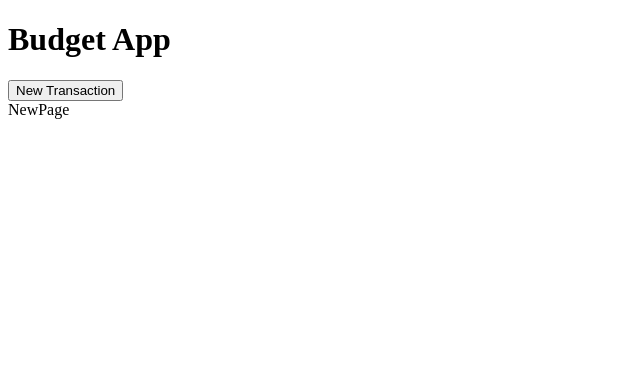
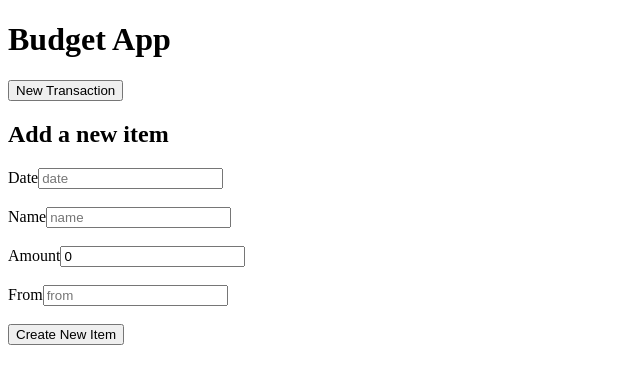
Before and after one commit to ChristineMarchese/PROJECT-BUDGETAPP-FRONTEND, a React (Vite) app in the folder Project-BudgetAPP-Frontend/: page /budget/new in a window 1280 px wide. Shown: the top 384 px of the page, without its empty margins (0-640 px from the left). Built offline with nearby package versions, Linux system fonts and the light colour scheme.

Commit message:
new page and started edit page

```diff
--- a/Project-BudgetAPP-Frontend/src/component/EditPage.jsx
+++ b/Project-BudgetAPP-Frontend/src/component/EditPage.jsx
@@ -1,8 +1,23 @@
+import { useNavigate } from "react-router-dom";
 
 
- function EditPage() {
+function EditPage() {
+const navigate = useNavigate();
+const [date, seDate] = useState();
+
+
+
+function submitButton(e){
+  e.prevent.default();
+}
+
   return (
+   <>
     <div>EditPage</div>
+    <form>
+      <button onSubmit={submitButton}>Submit</button>
+    </form>
+  </>
   )
 }
 
--- a/Project-BudgetAPP-Frontend/src/component/NewPage.jsx
+++ b/Project-BudgetAPP-Frontend/src/component/NewPage.jsx
@@ -1,8 +1,67 @@
+  import { useNavigate } from "react-router-dom";
+  import { useState } from "react";
+  import axios from "axios";
 
 
  function NewPage() {
+ const navigate = useNavigate();
+ const API = import.meta.env.VITE_API_KEY;
+ const [date, setDate] = useState("");
+ const [name, setName] = useState();
+ const [amount, setAmount] = useState(0);
+ const [from, setFrom] = useState("");
+
+async function newButton(e) {
+   e.preventDefault();
+     try{
+       let result = await axios.post(`${API}/budget`,{
+         date: date,
+         name: name,
+         amount: amount,
+         from: from,
+       });
+       navigate("/budget");
+       console.log(result);
+       return result;
+      }catch(error){
+      console.log(error);
+     }
+   }
   return (
-    <div>NewPage</div>
+   <>
+    <h2>Add a new item</h2>
+    <form onSubmit={newButton}>
+      <div>
+        <label>Date</label>
+        <input type="text" id="date" name="date" value={date} onChange={(e) =>
+         setDate(e.target.value)} placeholder="date" required
+        />
+      </div>
+      <br/>
+      <div>
+        <label>Name</label>
+        <input type="text" id="name" name="name" value={name} onChange={(e) => setName(e.target.value)}
+        placeholder="name" required
+        />
+      </div>
+      <br/>
+      <div>
+        <label>Amount</label>
+        <input type="number" id="amount" name="amount" value={amount} onChange={(e) => setAmount(e.target.value)}
+         placeholder="amount" required
+        />
+      </div>
+       <br/>
+       <div>
+        <label>From</label>
+        <input type="text" id="from" name="from" value={from} onChange={(e) => setFrom(e.target.value)}
+        placeholder="from" required
+        />
+        </div>
+        <br/>
+         <button>Create New Item</button>
+    </form>
+   </>
   )
 }
 
```
